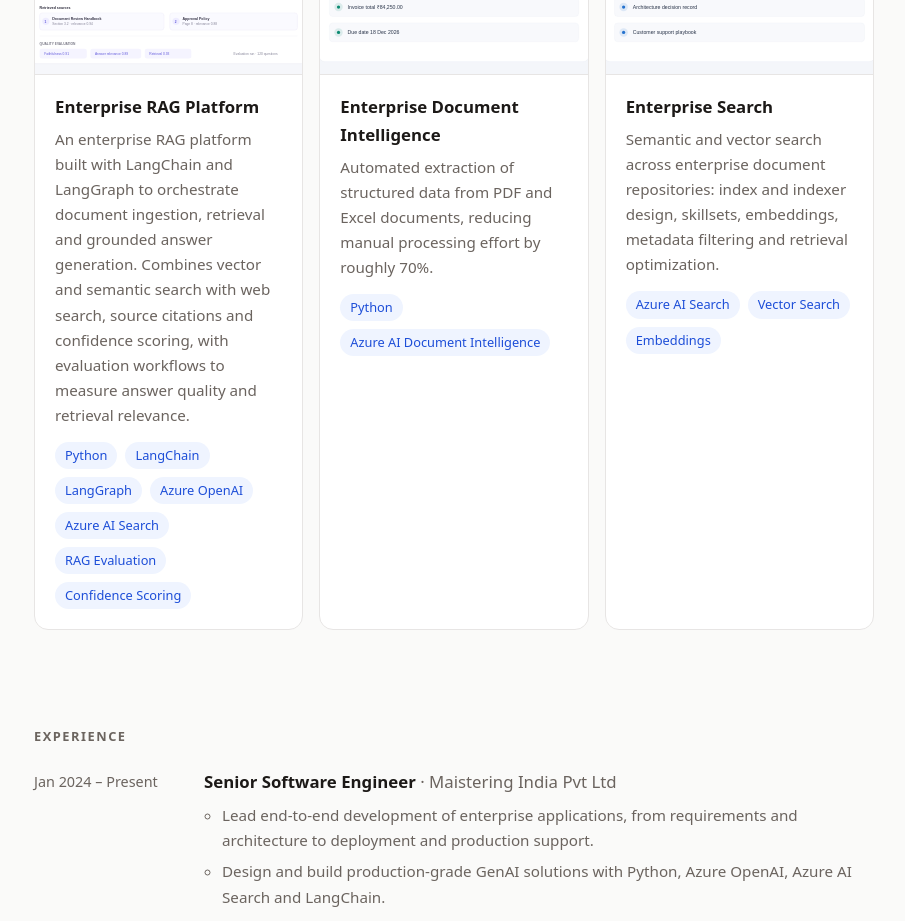
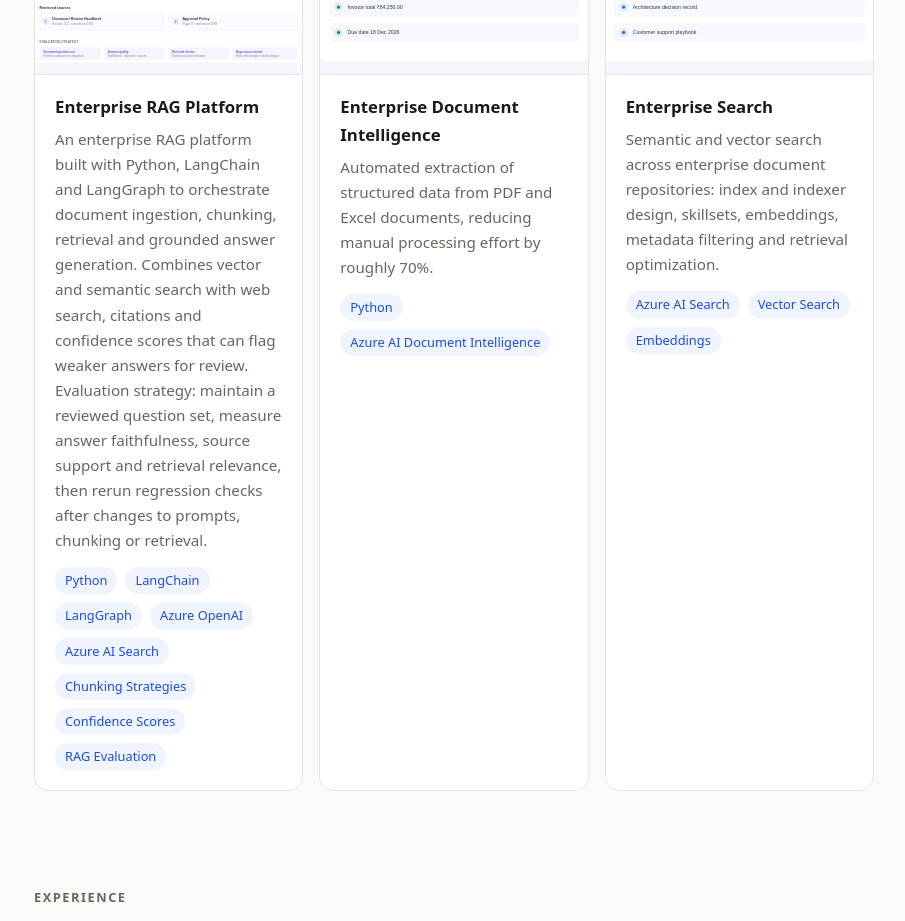
Before and after one commit to narine01/portfolio, a Next.js app: page / in a window 1280 px wide. Shown: the part 3280-4201 px from the top of the page, without its empty margins (186-1091 px from the left). Built offline with nearby package versions, Linux system fonts and the light colour scheme.

Commit message:
fix portfolio previews and expand RAG details

```diff
--- a/app/page.js
+++ b/app/page.js
@@ -1,3 +1,5 @@
+import { readFileSync } from "node:fs";
+import { join } from "node:path";
 import {
   profile,
   about,
@@ -10,6 +12,14 @@ import {
   education,
   certifications,
 } from "../data/content";
+
+const spendsensePreviews = spendsenseScreens.map((screen) => ({
+  ...screen,
+  html: readFileSync(
+    join(process.cwd(), "public", screen.file.replace(/^\//, "")),
+    "utf8",
+  ),
+}));
 
 function ProjectCard({ p }) {
   return (
@@ -112,11 +122,11 @@ export default function Home() {
           <h3 className="sub">SpendSense app screens</h3>
           <p className="note">Design previews with sample data.</p>
           <div className="screens">
-            {spendsenseScreens.map((s) => (
+            {spendsensePreviews.map((s) => (
               <figure key={s.file} className="screen">
                 <div className="phone">
                   <iframe
-                    src={s.file}
+                    srcDoc={s.html}
                     title={`SpendSense: ${s.title}`}
                     loading="lazy"
                     tabIndex={-1}
--- a/data/content.js
+++ b/data/content.js
@@ -77,8 +77,8 @@ export const aiWork = [
     title: "Enterprise RAG Platform",
     image: "/projects/rag.svg",
     description:
-      "An enterprise RAG platform built with LangChain and LangGraph to orchestrate document ingestion, retrieval and grounded answer generation. Combines vector and semantic search with web search, source citations and confidence scoring, with evaluation workflows to measure answer quality and retrieval relevance.",
-    tags: ["Python", "LangChain", "LangGraph", "Azure OpenAI", "Azure AI Search", "RAG Evaluation", "Confidence Scoring"],
+      "An enterprise RAG platform built with Python, LangChain and LangGraph to orchestrate document ingestion, chunking, retrieval and grounded answer generation. Combines vector and semantic search with web search, citations and confidence scores that can flag weaker answers for review. Evaluation strategy: maintain a reviewed question set, measure answer faithfulness, source support and retrieval relevance, then rerun regression checks after changes to prompts, chunking or retrieval.",
+    tags: ["Python", "LangChain", "LangGraph", "Azure OpenAI", "Azure AI Search", "Chunking Strategies", "Confidence Scores", "RAG Evaluation"],
   },
   {
     title: "Enterprise Document Intelligence",
```
Also changed, not shown: public/projects/rag.svg.
